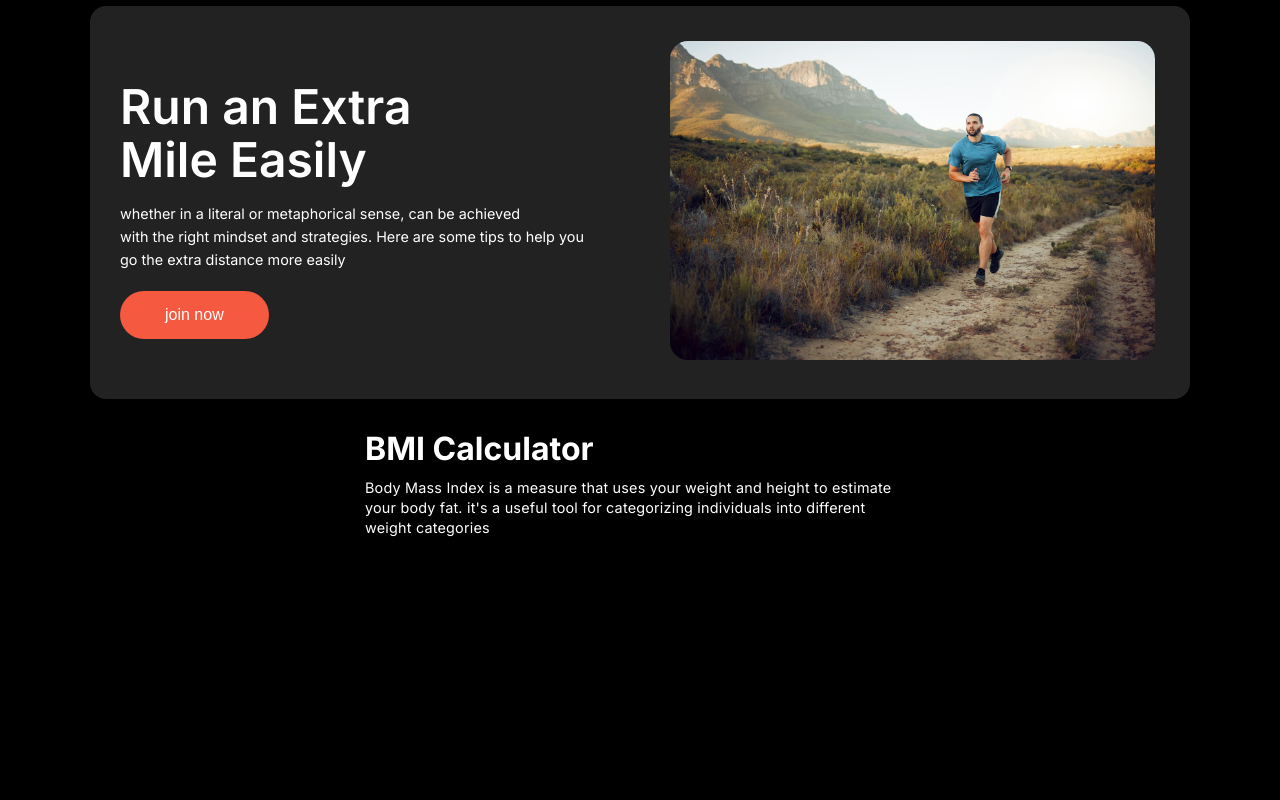
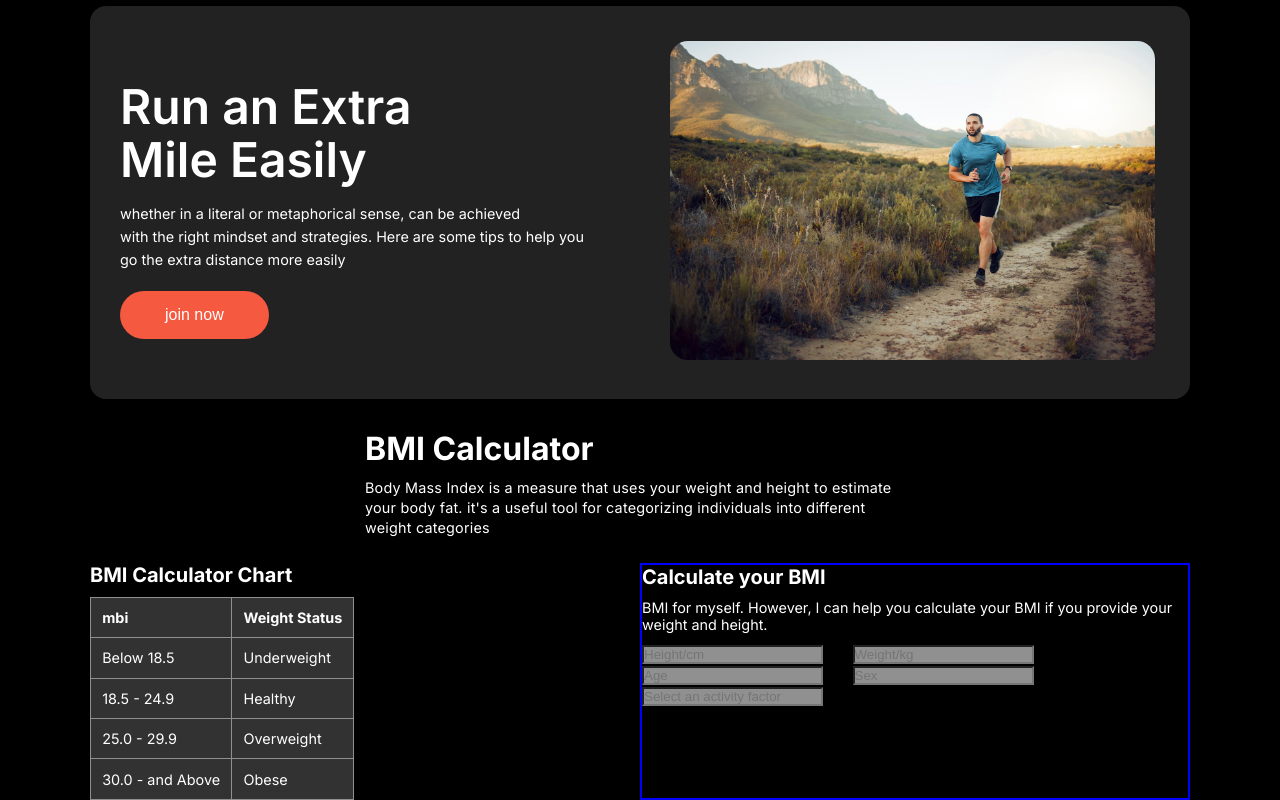
Before and after one commit to utshasaha16/fit-and-healthy-layout, a plain HTML site: page index.html in a window 1280 px wide. Shown: the part 1328-2128 px from the top of the page. Before the commit the page ends 1866 px from the top, so only its background shows below. Drawn offline with Linux system fonts and the light colour scheme.

Commit message:
bmi section

```diff
--- a/index.html
+++ b/index.html
@@ -77,8 +77,48 @@
            <h3>BMI Calculator</h3>
            <p>Body Mass Index is a measure that uses your weight and height to estimate your body fat. it's a useful tool for categorizing individuals into different weight categories</p>
         </div>
-    </section>
-    </main>
+        </section>
+        <div class="bmi-calc-chart">
+            <div class="bmi-calc-left">
+                <h3 class="bmi-left-title">BMI Calculator Chart</h3>
+            <table class="first-table">
+                <tr>
+                    <th>mbi</th>
+                    <th>Weight Status</th>
+                </tr>
+                <tr>
+                    <td>Below 18.5</td>
+                    <td>Underweight</td>
+                </tr>
+                <tr>
+                    <td>18.5 - 24.9</td>
+                    <td>Healthy</td>
+                </tr>
+                <tr>
+                    <td>25.0 - 29.9</td>
+                    <td>Overweight</td>
+                </tr>
+                <tr>
+                    <td>30.0 - and Above</td>
+                    <td>Obese</td>
+                </tr>
+            </table>
+            </div>
+            <div class="bmi-calc-right">
+                <h3 class="bmi-right-title">Calculate your BMI</h3>
+                <p class="bmi-right-description">BMI for myself. However, I can help you calculate your BMI if you provide your weight and height.</p>
+            <div >
+                <form class="bmi-form">
+                    <input type="text" placeholder="Height/cm">
+                    <input type="text" placeholder="Weight/kg"><br>
+                    <input type="text" placeholder="Age">
+                    <input type="text" placeholder="Sex"><br>
+                    <input type="text" placeholder="Select an activity factor">
+                </form>
+            </div>
+            </div>
+        </div>
+        </main>
     <footer>
 
     </footer>
--- a/styles/style.css
+++ b/styles/style.css
@@ -266,3 +266,63 @@ body{
     margin-top: 10px;
     color: #ffffff;
 }
+/* bmi chart section */
+.bmi-calc-chart{
+    max-width: 1100px;
+    margin: 0 auto;
+    display: flex;
+}
+.bmi-calc-left{
+    width: 50%;
+    margin-top: 25px;
+}
+.bmi-left-title{
+    color: #ffffff;
+    font-size: 1.25rem;
+}
+.first-table{
+    margin-top: 10px;
+    font-size: 0.9rem;
+    border-collapse: collapse;
+    color: #ffffff;
+    background-color: #323232;
+}
+th{
+    text-align: left;
+}
+.first-table, td, th{
+    border: 1px solid #919090;
+    padding: 0.70rem;
+}
+.bmi-calc-right{
+   width: 50%;
+   margin-top: 25px;
+   border: 2px solid blue;
+}
+.bmi-right-title{
+    color: #ffffff;
+    font-size: 1.25rem;
+}
+.bmi-right-description{
+    color: #ffffff;
+    font-size: 0.9rem;
+    margin-top: 10px;
+}
+.bmi-form{
+    width: 100%;
+    margin-top: 10px;
+    color: #ffffff;
+    /* max-width: 1100px;
+    margin: 0 auto; */
+    /* width: 150px; */
+    /* margin-top: 20px;
+    padding: 0 10px; */
+
+    /* display: grid;
+    grid-template-columns: repeat(2, 1fr); */
+}
+input{
+
+    margin-right: 25px;
+    background-color: #919090;
+}
```
